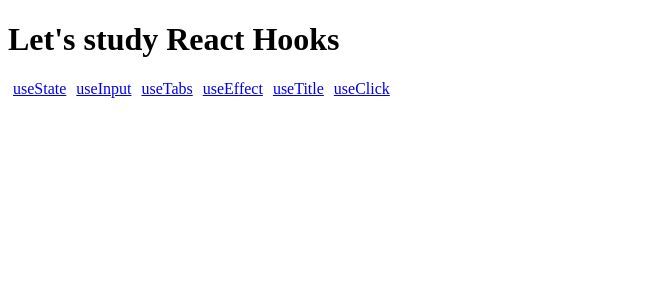
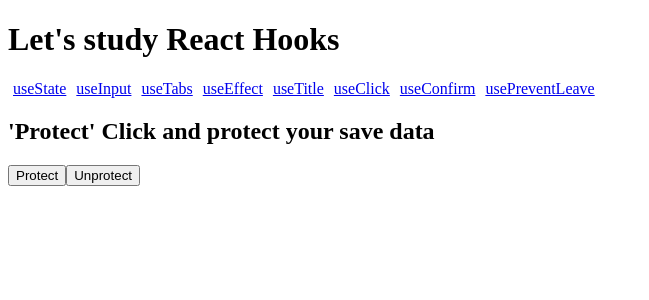
Before and after one commit to xkjhg/study_hooks, a React (Create React App) app: page /#/Use_PreventLeave in a window 1280 px wide. Shown: the top 300 px of the page, without its empty margins (0-649 px from the left). Built offline with nearby package versions, Linux system fonts and the light colour scheme; the HTML template or start-up script is replaced by a standard one.

Commit message:
2. USEEFFECT - useConfirm, usePreventLeave, useBeforeLeave

```diff
--- a/src/components/Navigation.js
+++ b/src/components/Navigation.js
@@ -11,6 +11,8 @@
       <Link to="/Use_Effect">useEffect</Link>
       <Link to="/Use_Title">useTitle</Link>
       <Link to="/Use_Click">useClick</Link>
+      <Link to="/Use_Confirm">useConfirm</Link>
+      <Link to="/Use_PreventLeave">usePreventLeave</Link>
     </nav>
   )
 }
--- a/src/components/Router.js
+++ b/src/components/Router.js
@@ -7,6 +7,8 @@
 import Use_Title from "../routes/Use_Title"
 import Use_Click from "../routes/Use_Click"
 import Navigation from "./Navigation"
+import Use_Confirm from "../routes/Use_Confirm"
+import Use_PreventLeave from "../routes/Use_PreventLeave"
 
 const AppRouter = () => {
   return (
@@ -32,6 +34,12 @@
           <Route exact path="/Use_Click">
             <Use_Click />
           </Route>
+          <Route exact path="/Use_Confirm">
+            <Use_Confirm />
+          </Route>
+          <Route exact path="/Use_PreventLeave">
+            <Use_PreventLeave />
+          </Route>
         </div>
       </Switch>
     </Router>
--- /dev/null
+++ b/src/routes/Use_Confirm.js
@@ -0,0 +1,36 @@
+import React from "react"
+
+const useConfirm = (message = "", onConfirm, onCancel) => {
+  if (onConfirm && typeof onConfirm !== "function") {
+    return
+  }
+  if (onCancel && typeof onCancel !== "function") {
+    return
+  }
+  const confirmAction = () => {
+    if (window.confirm(message)) {
+      onConfirm()
+    } else {
+      onCancel()
+    }
+  }
+  return confirmAction
+}
+
+const Use_Confirm = () => {
+  const deleteWorld = () => {
+    console.log("Deleting the world...")
+  }
+  const abort = () => {
+    console.log("Aborted")
+  }
+  const confirmDelete = useConfirm("Are you Sure", deleteWorld, abort)
+  return (
+    <div className="App">
+      <h2>Look Console - yes or no</h2>
+      <button onClick={confirmDelete}>Delete the world</button>
+    </div>
+  )
+}
+
+export default Use_Confirm
--- /dev/null
+++ b/src/routes/Use_PreventLeave.js
@@ -0,0 +1,28 @@
+import React from "react"
+
+const usePreventLeave = () => {
+  const listener = event => {
+    event.preventDefault()
+    event.returnValue = ""
+  }
+  const enablePrevent = () => {
+    window.addEventListener("beforeunload", listener)
+  }
+  const disablePrevent = () => {
+    window.removeEventListener("beforeunload", listener)
+  }
+  return { enablePrevent, disablePrevent }
+}
+
+const Use_PreventLeave = () => {
+  const { enablePrevent, disablePrevent } = usePreventLeave()
+  return (
+    <div className="App">
+      <h2>'Protect' Click and protect your save data</h2>
+      <button onClick={enablePrevent}>Protect</button>
+      <button onClick={disablePrevent}>Unprotect</button>
+    </div>
+  )
+}
+
+export default Use_PreventLeave
```
Also changed, not shown: src/routes/Use_BeforeLeave.js (added), 1 other file (tests, documents, lock files or other folders).
